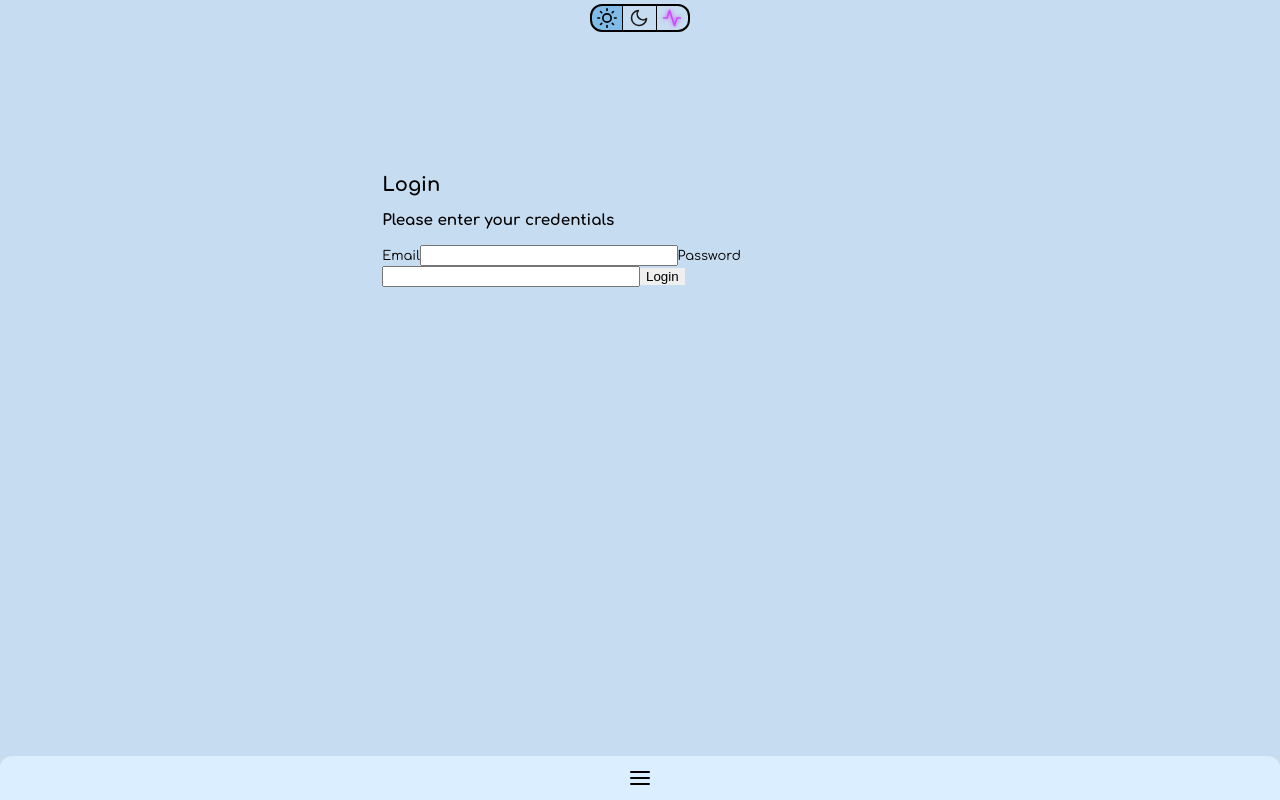
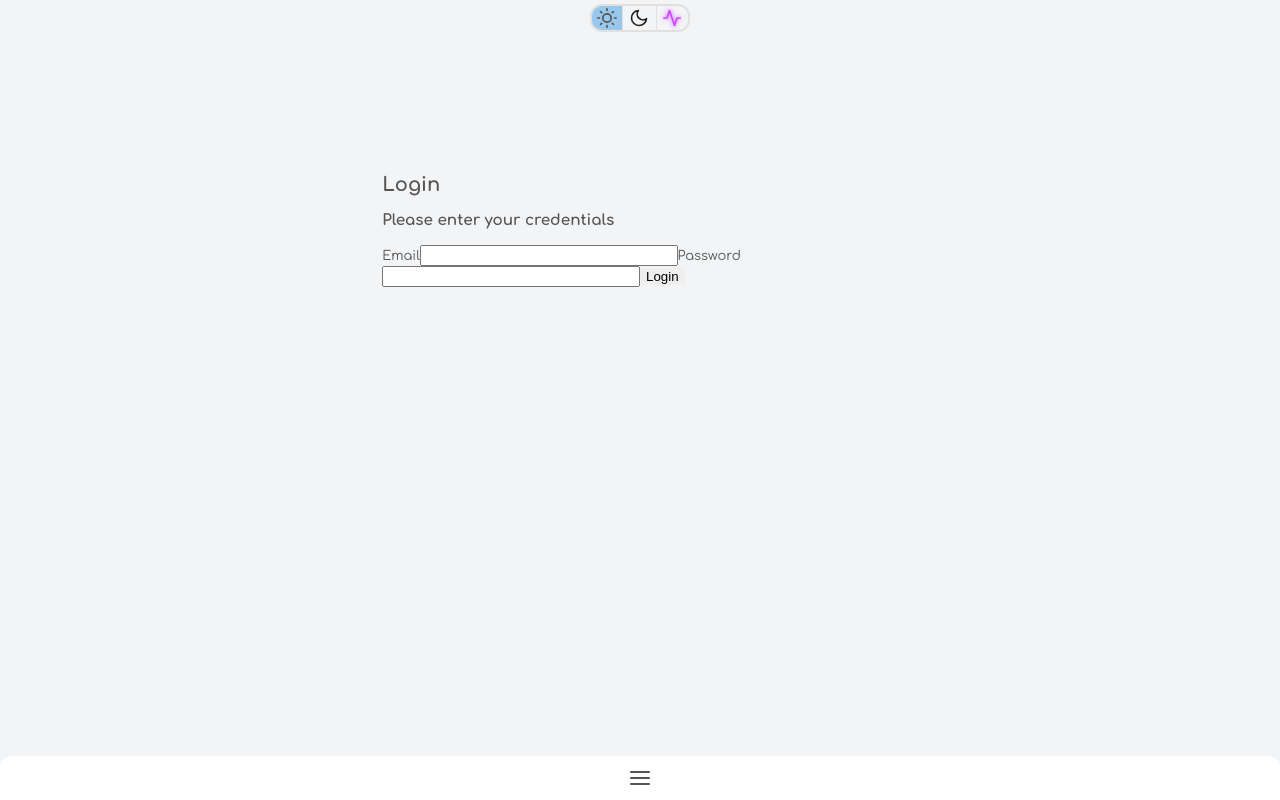
Before and after one commit to Domahawk/mealplanr_fend, a Vue app: page /login in a window 1280 px wide. Built offline with nearby package versions, Linux system fonts and the light colour scheme; no server answers.

Commit message:
Adjust light color scheme

```diff
--- a/src/assets/styles/root.css
+++ b/src/assets/styles/root.css
@@ -1,18 +1,48 @@
 @import url('https://fonts.googleapis.com/css2?family=Comfortaa:wght@300..700&display=swap');
+/*:root[color-mode="light"] {*/
+/*    --primary: #fff;*/
+/*    --background: #C6DCF0;*/
+/*    --container-bg: #DBEEFF;*/
+/*    --border-color: #000000;*/
+/*    --text-color: #000000;*/
+/*    --heading-color: #ffffff;*/
+/*    --link-color: #ff9800;*/
+/*    --link-hover-color: #ff5722;*/
+/*    --disabled-button-color: #5a5a5a;*/
+/*    --info-color: #3D9CE0;*/
+/*    --safe-color: #4cc14e;*/
+/*    --danger-color: #E03D3D;*/
+/*    --active: #3D9CE07F;*/
+/*    --navbar-bg: #B0BEC5;*/
+
+/*    font-family: Comfortaa, sans-serif;*/
+/*    font-size: 13px;*/
+
+/*    color-scheme: light dark;*/
+/*    color: rgba(255, 255, 255, 0.87);*/
+
+/*    font-synthesis: none;*/
+/*    text-rendering: optimizeLegibility;*/
+/*    -webkit-font-smoothing: antialiased;*/
+/*    -moz-osx-font-smoothing: grayscale;*/
+/*}*/
+
 :root[color-mode="light"] {
-    --primary: #fff;
-    --background: #C6DCF0;
-    --container-bg: #DBEEFF;
-    --border-color: #000000;
-    --text-color: #000000;
-    --heading-color: #ffffff;
-    --link-color: #ff9800;
-    --link-hover-color: #ff5722;
+    --background: #F3F4F6;
+    --container-bg: #FFFFFF;
+    --border-color: #E0E0E0;
+    --text-color: #555555;
     --disabled-button-color: #5a5a5a;
     --info-color: #3D9CE0;
-    --safe-color: #4cc14e;
-    --danger-color: #E03D3D;
+    --safe-color: #4CAF50;
+    --danger-color: #FF5722;
     --active: #3D9CE07F;
+    --navbar-bg: #B0BEC5;
+
+    --link-color: #ff9800;
+    --heading-color: #ffffff;
+    --link-hover-color: #ff5722;
+
 
     font-family: Comfortaa, sans-serif;
     font-size: 13px;
@@ -27,7 +57,6 @@
 }
 
 :root[color-mode="dark"] {
-    --primary: #fff;
     --background: #151515;
     --container-bg: #171717;
     --border-color: #000000;
@@ -54,7 +83,6 @@
 }
 
 :root[color-mode="neon"] {
-    --primary: #fff;
     --background: #151515;
     --container-bg: #171717;
     --border-color: #000000;
--- a/src/components/MealPlanCard.vue
+++ b/src/components/MealPlanCard.vue
@@ -203,7 +203,7 @@ hr {
   clear:both;
   display:block;
   width: 96%;
-  background-color:#1e1e1e;
+  background-color:var(--border-color);
   height: 1px;
 }
 </style>
--- a/src/router/router.ts
+++ b/src/router/router.ts
@@ -8,14 +8,12 @@ import CreateIngredient from "@/views/CreateIngredient.vue";
 import Meal from "@/views/Meal.vue";
 import Ingredient from "@/views/Ingredient.vue";
 import {useAuthStore} from "@/store/auth.ts";
-import AddMealPlan from "@/views/AddMealPlan.vue";
 
 const routes: Array<RouteRecordRaw> = [
     {path: '/', name: 'Home', component: Home, meta: {requiresAuth: true}},
     {path: '/login', name: 'Login', component: Login},
     {path: '/meals', name: 'Meals', component: Meals, meta: {requiresAuth: true}},
     {path: '/meals/:id', name: 'ViewMeal', component: Meal, meta: {requiresAuth: true}},
-    {path: '/meal-plan/create', name: 'AddMealPlan', component: AddMealPlan, meta: {requiresAuth: true}},
     {path: '/ingredients', name: 'Ingredients', component: Ingredients, meta: {requiresAuth: true}},
     {path: '/ingredients/:id', name: 'ViewIngredient', component: Ingredient, meta: {requiresAuth: true}},
     {path: '/meals/create', name: 'CreateMeal', component: CreateMeal, meta: {requiresAuth: true}},
--- a/src/views/AddMealPlan.vue
+++ b/src/views/AddMealPlan.vue
@@ -141,7 +141,7 @@ onMounted(async () => {
 }
 
 .remove-element:hover {
-  background: var(--primary);
+  background: var(--active);
 }
 
 .submit-button {
```
